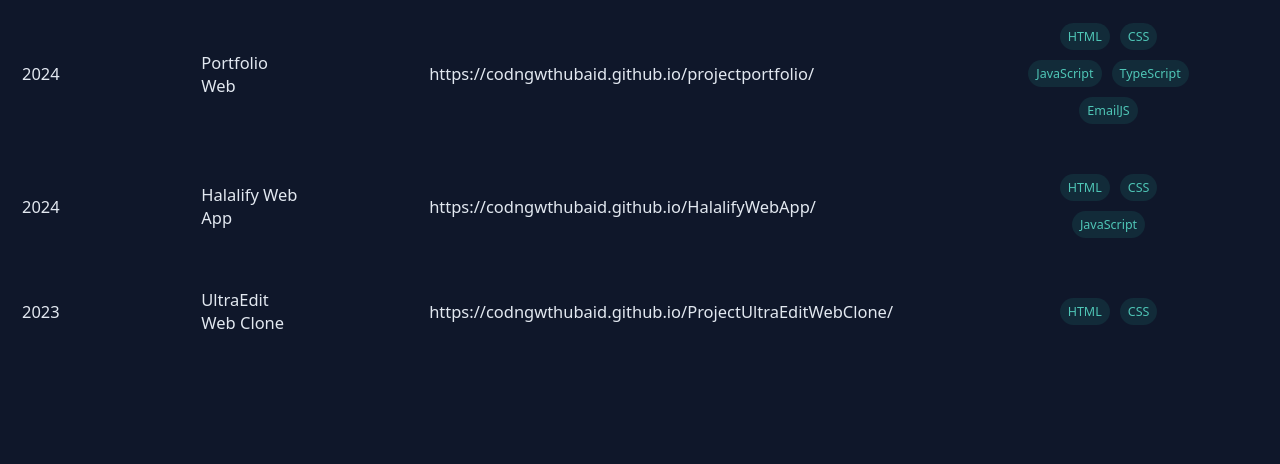
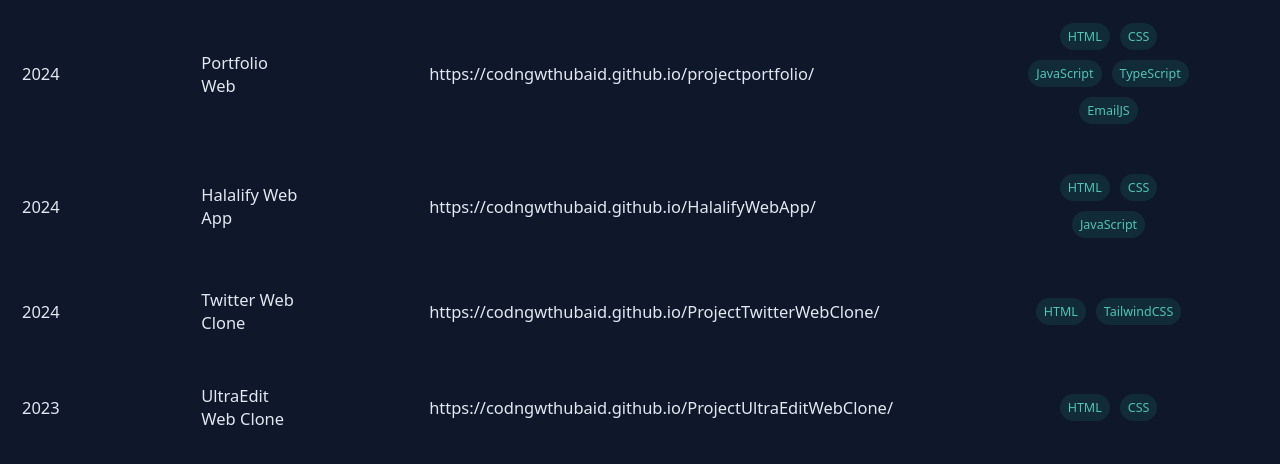
Before and after one commit to Codngwthubaid/projectportfolio, a website: page projects.html in a window 1280 px wide. Shown: the part 230-694 px from the top of the page. Drawn offline with Linux system fonts and the light colour scheme.

Commit message:
Add Twitter Web Clone Project

```diff
--- a/projects.html
+++ b/projects.html
@@ -70,6 +70,25 @@
 
             </tr>
 
+            <tr>
+                <td class="table-content">2024</td>
+                <td class="table-content" target="_blank">
+                    <a href="Netflix.html">Twitter Web Clone</a>
+                </td>
+
+                <td class="table-content-morethan-450">
+                    <a href=" https://codngwthubaid.github.io/ProjectTwitterWebClone/" target="_blank"> https://codngwthubaid.github.io/ProjectTwitterWebClone/</a>
+                </td>
+
+                <td class="table-content-morethan-1000">
+                    <div class="skill-flex">
+                        <div>HTML</div>
+                        <div>TailwindCSS</div>
+                    </div>
+                </td>
+            </tr>
+
+
             <!-- <tr>
                 <td class="table-content">2024</td>
                 <td class="table-content" target="_blank">
--- a/style.css
+++ b/style.css
@@ -2591,6 +2591,9 @@
         --capsules-background-color: #122b39;
     }
 
+    #main-center{
+        display: flex;
+    }
 
     #main-first-flex {
         display: flex;
```
